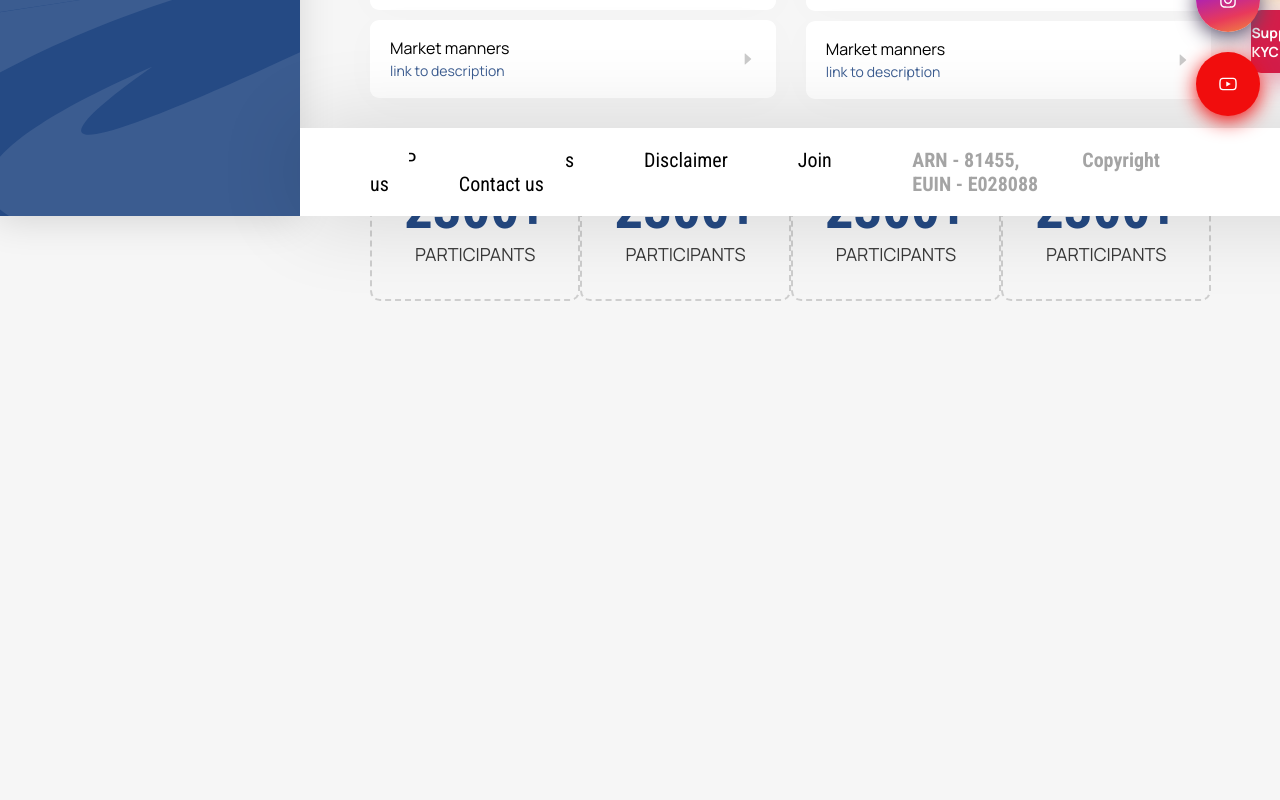
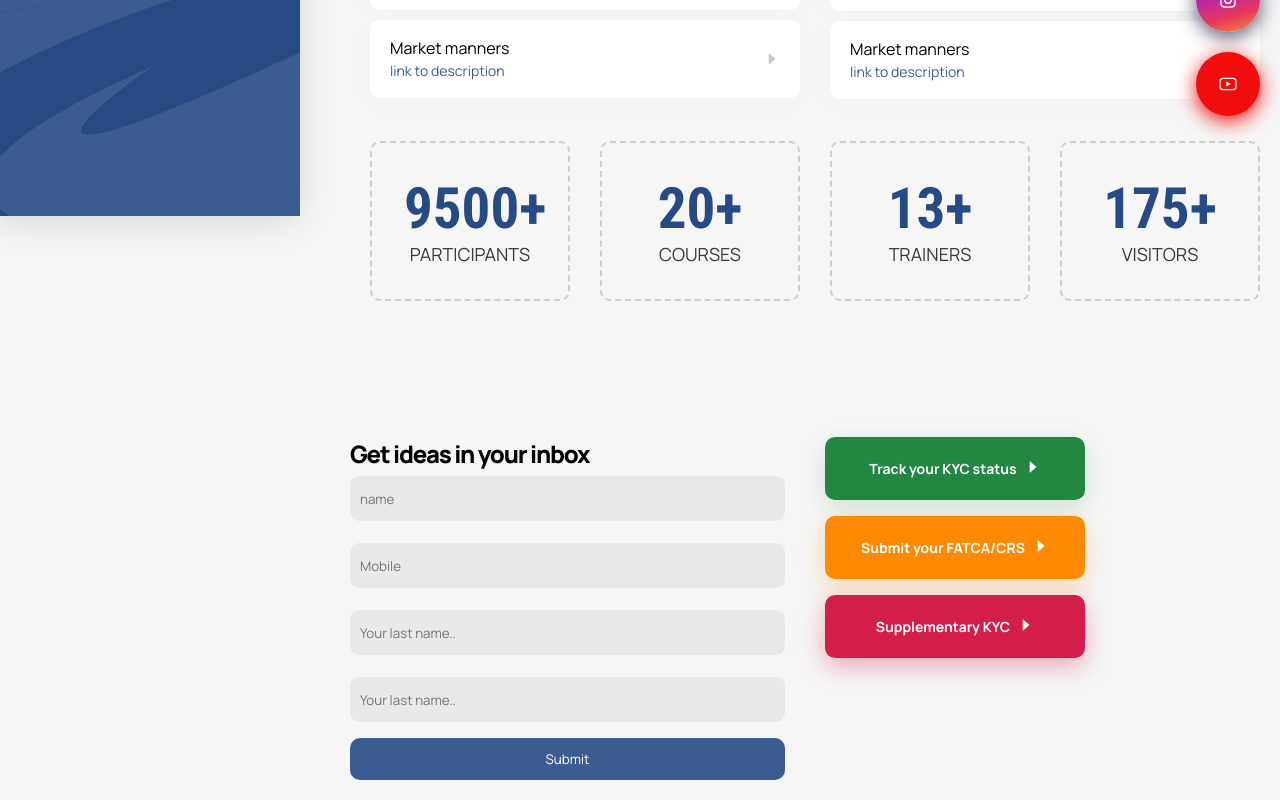
Before and after one commit to npaul2173/simplyInvest, a React (Create React App) app: page / in a window 1280 px wide. Shown: the part 584-1384 px from the top of the page. Before the commit the page ends 985 px from the top, so only its background shows below. Built offline with nearby package versions, Linux system fonts and the light colour scheme.

Commit message:
Responsiveness added to website

```diff
--- a/src/app/App.css
+++ b/src/app/App.css
@@ -1,7 +1,6 @@
 /* Style page content - use this if you want to push the page content to the right when you open the side navigation */
 
 .containerMain {
-  /* margin-left: 250px; */
   display: flex;
   flex: 1;
 }
@@ -19,28 +18,32 @@
 }
 
 .contactWrapper {
-  /* background-color: rgb(151, 149, 140); */
   flex: 1.5;
 }
 
-/*
-.main {
-  transition: margin-left .5s;
-  margin-left: 300px;
-  margin-left: 300;
-  flex-direction: column;
-  background-color: #b39797;
-} */
+@media screen and (max-width: 1450px) {
+  .contentWrapper {
+    flex-direction: column;
+  }
+  .contactWrapper {
+    padding-left: 30px;
+    display: flex;
+  }
+}
 
-/* On smaller screens, where height is less than 450px, change the style of the sidenav (less padding and a smaller font size) */
+@media screen and (max-width: 900px) {
+  .contentWrapper {
+    flex-direction: column;
+    margin-left: 0px;
+  }
+}
 
-@media screen and (max-height: 450px) {
-  .sidenav {
-    padding-top: 15px;
-  }
-  .sidenav a {
-    font-size: 18px;
-  }
+.contactAppWrapper {
+  flex: 0.5;
+}
+
+.actionAppWrapper {
+  flex: 0.5;
 }
 
 .shadow1 {
--- a/src/app/App.js
+++ b/src/app/App.js
@@ -32,8 +32,12 @@ const App = () => {
           </div>
 
           <div className="contactWrapper">
-            <ContactForm />
-            <ActionBarSection />
+            <div className="contactAppWrapper">
+              <ContactForm />
+            </div>
+            <div className="actionAppWrapper">
+              <ActionBarSection />
+            </div>
           </div>
         </div>
       </div>
--- a/src/common/components/StatsContainer/index.js
+++ b/src/common/components/StatsContainer/index.js
@@ -1,11 +1,11 @@
 import "./index.styles.css";
 
 // Stats Container
-export const StatsContainer = () => {
+export const StatsContainer = ({ statNumber = "0", statTitle = "title" }) => {
   return (
     <div className="statsWrapper">
-      <div className="statContainer">2300+</div>
-      <div className="statTitle">Participants</div>
+      <div className="statContainer">{statNumber}</div>
+      <div className="statTitle">{statTitle}</div>
     </div>
   );
 };
--- a/src/common/components/StatsContainer/index.styles.css
+++ b/src/common/components/StatsContainer/index.styles.css
@@ -3,9 +3,11 @@
   border-color: #CECECE;
   border-width: 2px;
   border-style: dashed;
+  width: 200px;
   box-sizing: border-box;
   border-radius: 10px;
   padding: 2rem;
+  margin-bottom: 1rem;
 }
 
 .statContainer {
--- a/src/contact/index.styles.css
+++ b/src/contact/index.styles.css
@@ -46,4 +46,11 @@ input[type="text"], select, textarea {
   max-width: 300px;
 }
 
+@media screen and (max-width: 1450px) {
+  .container {
+    /* background-color: rgb(164, 207, 22); */
+    max-width: 2000px;
+  }
+}
+
 /*# sourceMappingURL=contact.css.map */
--- a/src/home/index.js
+++ b/src/home/index.js
@@ -69,10 +69,10 @@ export const Home = () => {
 
       {/* Stats */}
       <div className="statsSectionWrapper">
-        <StatsContainer />
-        <StatsContainer />
-        <StatsContainer />
-        <StatsContainer />
+        <StatsContainer statTitle="Participants" statNumber="9500+" />
+        <StatsContainer statTitle="Courses" statNumber="20+" />
+        <StatsContainer statTitle="Trainers" statNumber="13+" />
+        <StatsContainer statTitle="Visitors" statNumber="175+" />
       </div>
     </div>
   );
--- a/src/home/index.styles.css
+++ b/src/home/index.styles.css
@@ -40,5 +40,16 @@
   margin-top: 2rem;
   display: flex;
   flex-direction: row;
+  flex-wrap: wrap;
   justify-content: space-between;
 }
+
+@media screen and (max-width: 1000px) {
+  .homeFirstContainer {
+    /* background-color: rgb(207, 90, 22); */
+    flex-direction: column;
+  }
+  .leftContainer {
+    margin-top: 50px;
+  }
+}
--- a/src/lowerNav/index.styles.css
+++ b/src/lowerNav/index.styles.css
@@ -10,6 +10,7 @@
    padding: 20px;
    flex-direction: row;
    justify-content: space-between;
+   max-height: 70px;
    /* transition: all .5s ease; */
  }
 
@@ -55,3 +56,9 @@
    font-size: 20px;
    margin-left: 40px;
  }
+
+ @media screen and (max-width: 1600px) {
+   .lowernav {
+     display: none;
+   }
+ }
--- a/src/nav/index.styles.css
+++ b/src/nav/index.styles.css
@@ -89,3 +89,12 @@
   width: 100;
   height: 100;
 }
+
+@media screen and (max-width: 900px) {
+  .header_bar {
+    visibility: hidden;
+  }
+  .sidenav {
+    display: none;
+  }
+}
```
